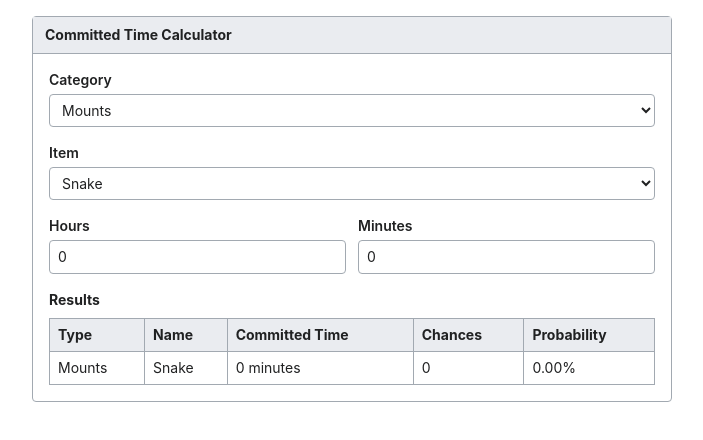
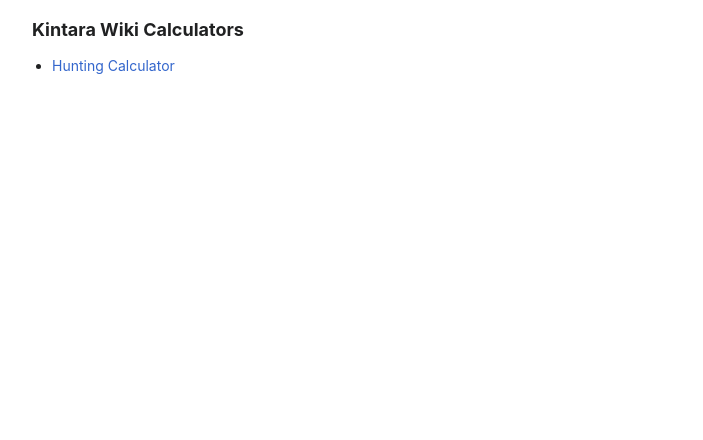
Before and after one commit to MrJAO/kintara-wiki, a React (Vite) app: page / in a window 1280 px wide. Shown: the top 440 px of the page, without its empty margins (288-991 px from the left). Built offline with nearby package versions, Linux system fonts and the light colour scheme.

Commit message:
Added React Router for multiple calculator support

```diff
--- a/package.json
+++ b/package.json
@@ -11,7 +11,8 @@
   },
   "dependencies": {
     "react": "^19.2.7",
-    "react-dom": "^19.2.7"
+    "react-dom": "^19.2.7",
+    "react-router-dom": "^7.18.1"
   },
   "devDependencies": {
     "@eslint/js": "^10.0.1",
--- a/src/App.tsx
+++ b/src/App.tsx
@@ -1,7 +1,16 @@
+import { BrowserRouter, Routes, Route } from "react-router-dom";
+import Home from "./pages/Home";
 import HuntingCalculator from "./pages/HuntingCalculator";
 
 function App() {
-  return <HuntingCalculator />;
+  return (
+    <BrowserRouter>
+      <Routes>
+        <Route path="/" element={<Home />} />
+        <Route path="/hunting-calculator" element={<HuntingCalculator />} />
+      </Routes>
+    </BrowserRouter>
+  );
 }
 
 export default App;
--- /dev/null
+++ b/src/pages/Home.tsx
@@ -0,0 +1,22 @@
+import { Link } from "react-router-dom";
+
+const calculators = [
+  { path: "/hunting-calculator", name: "Hunting Calculator" },
+];
+
+export default function Home() {
+  return (
+    <div className="max-w-2xl mx-auto p-4 font-sans text-[#202122] bg-white">
+      <h1 className="text-lg font-bold mb-3">Kintara Wiki Calculators</h1>
+      <ul className="list-disc pl-5 space-y-1 text-sm">
+        {calculators.map((c) => (
+          <li key={c.path}>
+            <Link className="text-[#36c] hover:underline" to={c.path}>
+              {c.name}
+            </Link>
+          </li>
+        ))}
+      </ul>
+    </div>
+  );
+}
```
Also changed, not shown: vercel.json (added), 1 other file (tests, documents, lock files or other folders).
